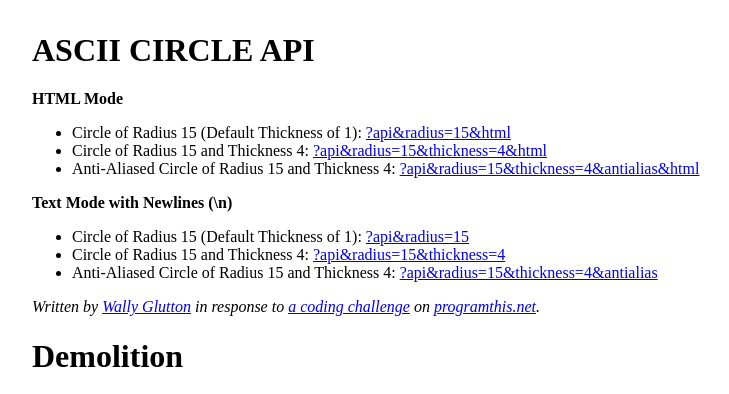
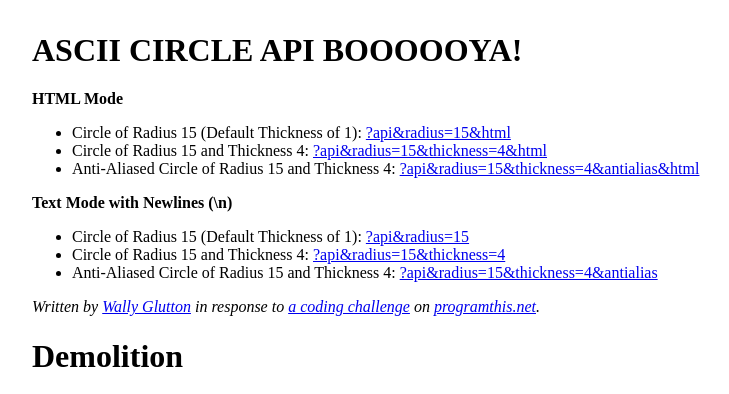
Before and after one commit to stungeye/circle-api, a PHP site: page / in a window 1280 px wide. Shown: the top 394 px of the page, without its empty margins (0-729 px from the left). Run offline with PHP 8.4, Linux system fonts and the light colour scheme; some libraries are stand-ins or nearby versions.

Commit message:
Added Booya!

```diff
--- a/index.php
+++ b/index.php
@@ -104,7 +104,7 @@ if ($api) {
     </script>
 </head>
 <body>
-    <h1>ASCII CIRCLE API</h1>
+    <h1>ASCII CIRCLE API BOOOOOYA!</h1>
     <p><strong>HTML Mode</strong></p>
     <ul>
        <li>Circle of Radius 15 (Default Thickness of 1): <a href="index.php?api&amp;radius=15&amp;html">?api&amp;radius=15&amp;html</a></li>
```
